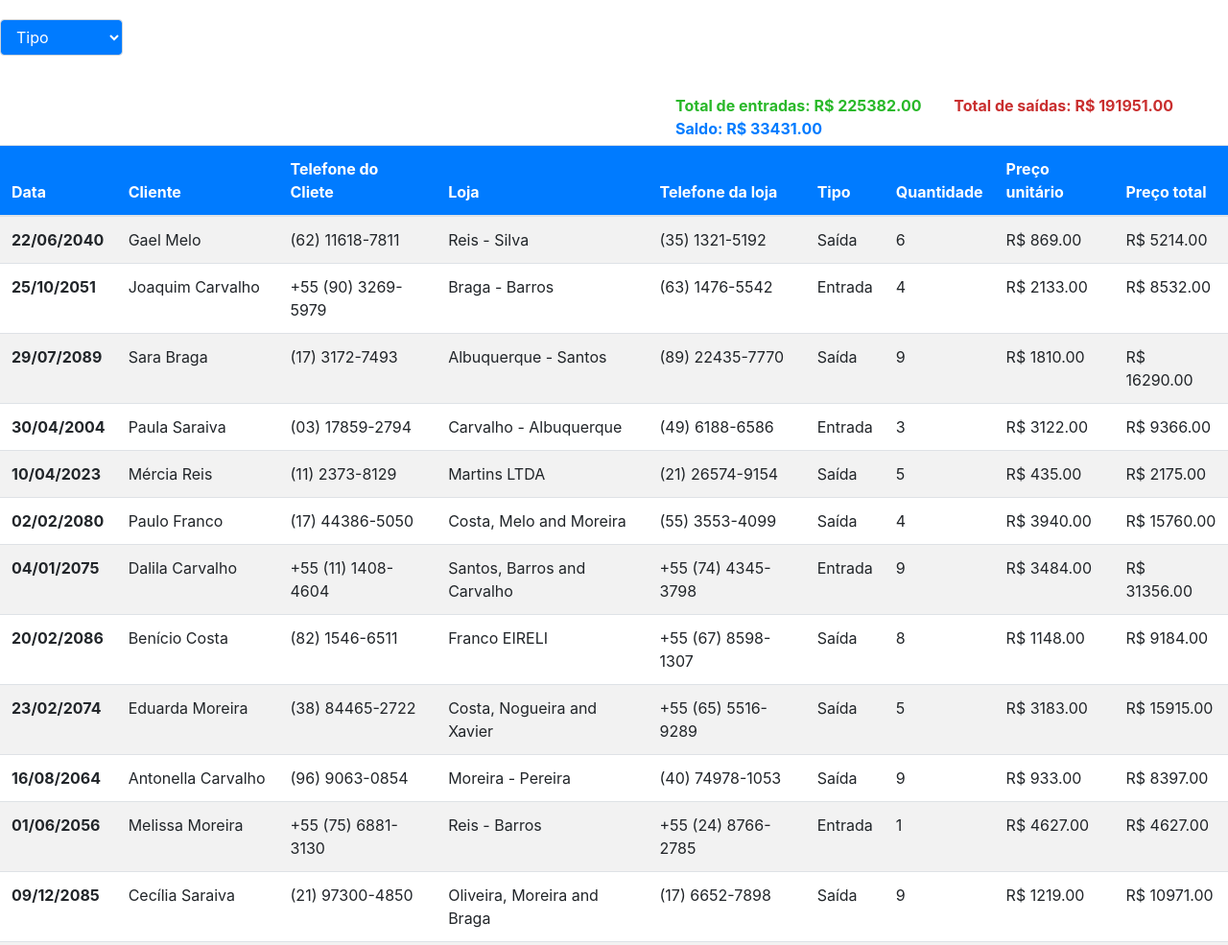
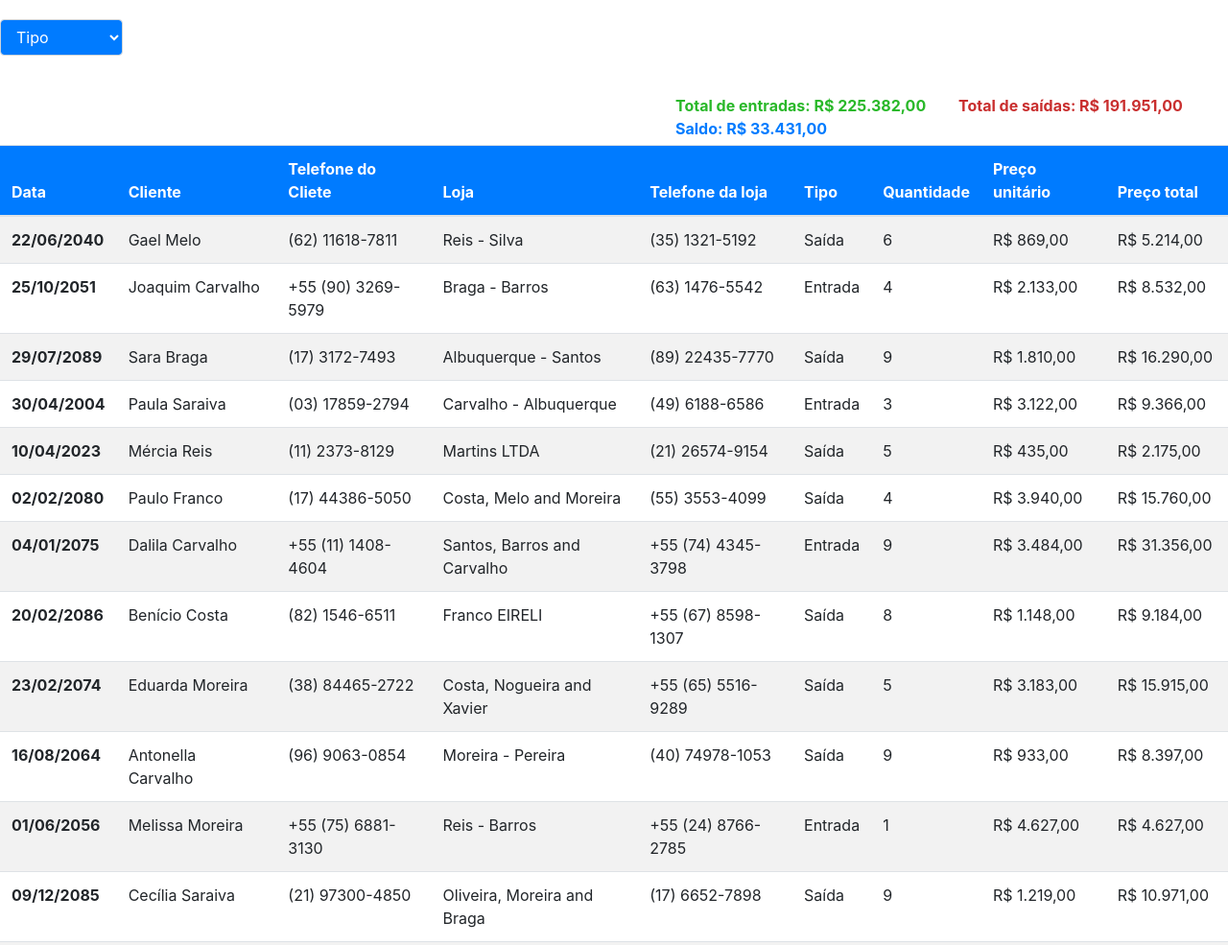
Before and after one commit to Edudubeux/Finnance, a plain HTML site: page index.html in a window 1280 px wide. Shown: the top 985 px of the page at 96% size. Drawn offline with nearby package versions, Linux system fonts and the light colour scheme.

Commit message:
ajustes augusto

```diff
--- a/index.html
+++ b/index.html
@@ -41,7 +41,6 @@
         </tbody>
     </table>
 
-    <script src="https://unpkg.com/axios/dist/axios.min.js"></script>
     <script src="index.js"></script>
 </body>
 
--- a/index.js
+++ b/index.js
@@ -7,28 +7,30 @@ const init = () => {
             .then(data => {
                 localStorage.setItem('data', JSON.stringify(data));
                 renderTable(data);
-                filter(data)
+                filter()
             });
         return;
     }
 
     renderTable(JSON.parse(localStorage.data));
-    filter(JSON.parse(localStorage.data));
+    filter();
 };
+
+const convertPrice = value => value.toLocaleString('pt-br', {
+    style: 'currency',
+    currency: 'BRL'
+});
 
 const renderTable = data => {
     const tbody = document.getElementById('tbody');
     let tr = '';
-    let type = '';
+    const type = {
+        IN: 'Entrada',
+        OUT: 'Saída'
+    };
 
     data.forEach(value => {
-        if (value.type === 'OUT') {
-            type = "Saída";
-        }
-
-        if (value.type === 'IN') {
-            type = "Entrada";
-        }
+        const parsedType = type[value.type];
 
         tr += `
             <tr>
@@ -37,50 +39,35 @@ const renderTable = data => {
                 <td>${value.customer.phone}</td>
                 <td>${value.store.name}</td>
                 <td>${value.store.phone}</td>
-            <td>${type}</td>
+                <td>${parsedType}</td>
                 <td>${value.amount}</td>
-            <td>R$ ${value.price.toFixed(2)}</td>
-            <td>R$ ${(value.amount * value.price).toFixed(2)}</td>
+                <td>${convertPrice(value.price)}</td>
+                <td>${convertPrice(value.amount * value.price)}</td>
             </tr>
-        `
+        `;
     });
 
     tbody.innerHTML = tr;
-    return;
 };
 
 const balance = obj => {
     const result = document.getElementById('total');
     const ins = document.getElementById('ins');
     const outs = document.getElementById('outs');
-
-    const outPrices = [];
-    const inPrices = [];
-
-    let totalOuts = 0;
-    let totalIns = 0;
+    const prices = {
+        IN: 0,
+        OUT: 0
+    };
 
     obj.forEach(value => {
-        if (value.type === 'OUT') {
-            outPrices.push(value.amount * value.price);
-            totalOuts = outPrices.reduce((acc, value) => {
-                return acc + value;
-            });
-        }
-
-        if (value.type === 'IN') {
-            inPrices.push(value.amount * value.price);
-            totalIns = inPrices.reduce((acc, value) => {
-                return acc + value;
-            });
-        }
+        prices[value.type] += value.amount * value.price;
     });
 
-    const total = totalIns - totalOuts;
+    const total = prices.IN - prices.OUT;
 
-    ins.innerHTML = `Total de entradas: R$ ${totalIns.toFixed(2)}`;
-    outs.innerHTML = `Total de saídas: R$ ${totalOuts.toFixed(2)}`;
-    result.innerHTML = `Saldo: R$ ${total.toFixed(2)}`;
+    ins.innerHTML = `Total de entradas: ${convertPrice(prices.IN)}`;
+    outs.innerHTML = `Total de saídas: ${convertPrice(prices.OUT)}`;
+    result.innerHTML = `Saldo: ${convertPrice(total)}`;
 }
 
 const filter = () => {
@@ -88,23 +75,16 @@ const filter = () => {
     const data = JSON.parse(obj);
 
     const select = document.getElementById('select');
-    let isValid = false;
+    const dataFiltered = data.filter(value => select.value === value.type );
 
-    const dataFiltered = data.filter(value => {
-        if (select.value === value.type) {
-            return isValid = true;
-        }
-    });
-
-    if (!isValid) {
+    if (!dataFiltered.length) {
         renderTable(data);
         balance(data)
         return;
     }
 
+    balance(dataFiltered);
     renderTable(dataFiltered);
-    balance(dataFiltered);
-    return;
 };
 
 init();
```
Lines whose indentation alone changed are shown as unchanged.
